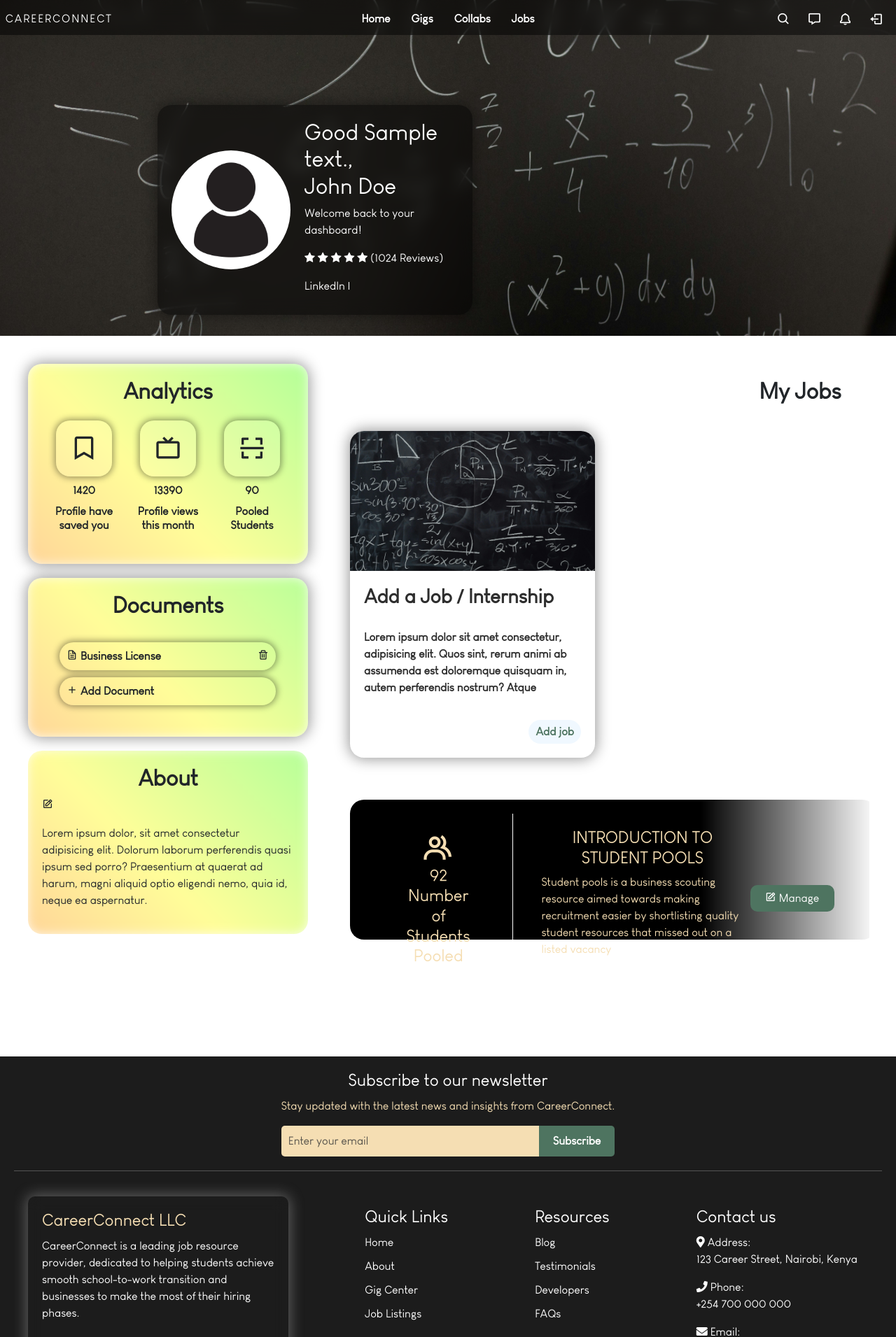
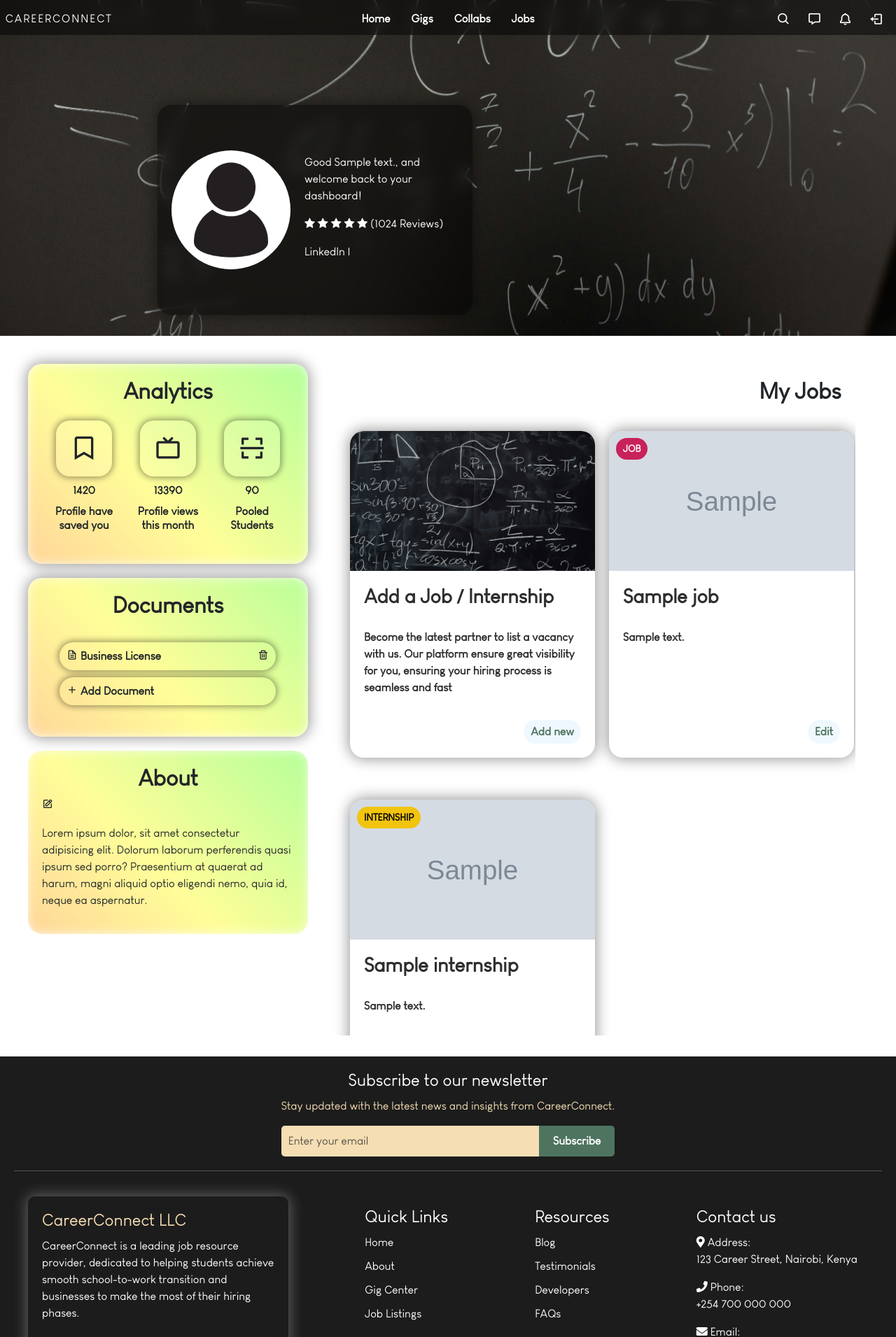
Before and after one commit to BritahKami/ICS-Project-1, a Python web app: template website/templates/dashboard/businesses/business.html in a window 1280 px wide. Shown: the top 1911 px of the page at 70% size. Run offline with Jinja, Linux system fonts and the light colour scheme; the template is opened without the code that fills it: most values are stand-ins (such as "Sample title", 1, 10 or a date in 2020); grey boxes marked "Sample" are stand-in pictures; some libraries are stand-ins or nearby versions.

Commit message:
#123 - Business Dashboard Integration

```diff
--- a/website/static/css/dashboards/dashes.css
+++ b/website/static/css/dashboards/dashes.css
@@ -395,6 +395,29 @@ header {
     border-radius: 20px 20px 0px 0px;
     background-color: transparent;
     overflow: hidden;
+    position: relative;
+}
+
+.card-image span {
+    position: absolute;
+    top: 10px;
+    left: 10px;
+    padding: 5px 10px;
+    border-radius: 20px;
+    font-weight: bold;
+    font-size: 14px;
+    z-index: 1;
+    text-transform: uppercase;
+}
+
+#jobSpan {
+    background-color: var(--text-pink);
+    color: var(--white);
+}
+
+#internshipSpan {
+    background-color: var(--tertiery-color);
+    color: black;
 }
 
 .card-image img {
--- a/website/templates/dashboard.html
+++ b/website/templates/dashboard.html
@@ -157,8 +157,8 @@
 
           <!--Account Details-->
           <div class="account-details">
-            <h2>Good {{current_message}},<br> John Doe</h2>
-            <p>Welcome back to your dashboard!</p>
+            <h2>{{user.fname}} {{user.lname}}</h2>
+            <p>Good {{current_message}}, and welcome back to your dashboard!</p>
             <p>
               <i class="fa fa-star"></i>
               <i class="fa fa-star"></i>
--- a/website/templates/dashboard/businesses/business.html
+++ b/website/templates/dashboard/businesses/business.html
@@ -75,12 +75,12 @@ Dashboard | Business
         <div class="dash-body">
             <div class="dash-body-items">
                 <div class="dash-body-content business">
-                    <!--Jobs-->
+                    <!--Add Jobs & Internships-->
                     <h2>My Jobs</h2>
 
                     <!--Cards-->
                     <div class="dash-content-body-cards">
-                        <!--Add Gig Card-->
+                        <!--Add Job & Internship Card-->
                         <div class="card-item">
                             <!--Card Image-->
                             <div class="card-image">
@@ -96,17 +96,85 @@ Dashboard | Business
 
                                 <!--Card Description-->
                                 <div class="card-content-description">
-                                    <p>Lorem ipsum dolor sit amet consectetur, adipisicing elit. Quos sint, rerum animi ab assumenda est doloremque quisquam in, autem perferendis nostrum? Atque maiores, officiis eum eos illum provident eius quas!</p>
+                                    <p>Become the latest partner to list a vacancy with us. Our platform ensure great visibility for you, ensuring your hiring process is seamless and fast</p>
                                 </div>
 
                                 <!--Card Rates & Actions-->
                                 <div class="card-content-options">
                                     <span></span>
-                                    <button class="option" id="openModalBtn">Add job</button>
+                                    <button class="option" id="openModalBtn">Add new</button>
                                 </div>
                             </div>
                         </div>
+
+                        <!--Jobs Cards-->
+                        {% if jobs %}
+                        {% for job in jobs %}
+                        <div class="card-item">
+                            <!--Card Image-->
+                            <div class="card-image">
+                                <img src="{{ url_for('static', filename='uploads/items/' ~ job.icon) }}" alt="Gig Image">
+                                <span id="jobSpan">Job</span>
+                            </div>
+
+                            <!--Card Content-->
+                            <div class="card-content">
+                                <!--Card Title-->
+                                <div class="card-content-title">
+                                    <h3>{{job.title}}</h3>
+                                </div>
+
+                                <!--Card Description-->
+                                <div class="card-content-description">
+                                    <p>{{job.description}}</p>
+                                </div>
+
+                                <!--Card Rates & Actions-->
+                                <div class="card-content-options">
+                                    <span></span>
+                                    <button class="option" id="openEditModalBtn">Edit</button>
+                                </div>
+                            </div>
+                        </div>
+                        {% endfor %}
+                        {% endif %}
                     </div>
+
+                    <!--Internship Cards-->
+                    {% if internships %}
+                    <div class="dash-content-body-cards">
+                        <!--Internship Cards-->
+
+                        {% for internship in internships %}
+                        <div class="card-item">
+                            <!--Card Image-->
+                            <div class="card-image">
+                                <img src="{{ url_for('static', filename='uploads/items/' ~ internship.icon) }}" alt="Gig Image">
+                                <span id="internshipSpan">Internship</span>
+                            </div>
+
+                            <!--Card Content-->
+                            <div class="card-content">
+                                <!--Card Title-->
+                                <div class="card-content-title">
+                                    <h3>{{internship.title}}</h3>
+                                </div>
+
+                                <!--Card Description-->
+                                <div class="card-content-description">
+                                    <p>{{internship.description}}</p>
+                                </div>
+
+                                <!--Card Rates & Actions-->
+                                <div class="card-content-options">
+                                    <span></span>
+                                    <button class="option" id="openEditModalBtn">Edit</button>
+                                </div>
+                            </div>
+                        </div>
+                        {% endfor %}
+                    </div>
+                    {% endif %}
 
                     <!--Pool-->
                     <!-- <h2>Manage your Student Pool</h2> -->
```
